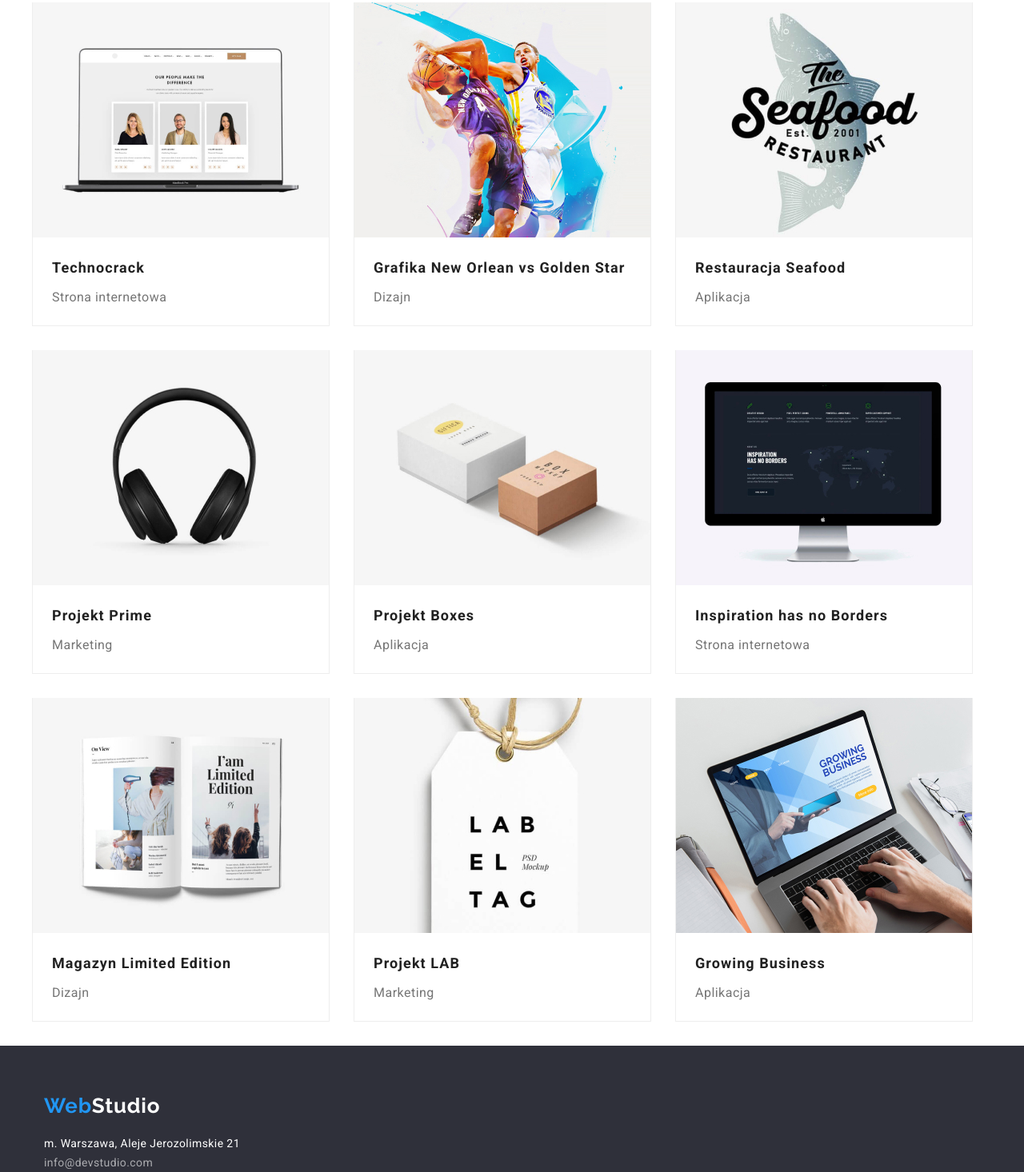
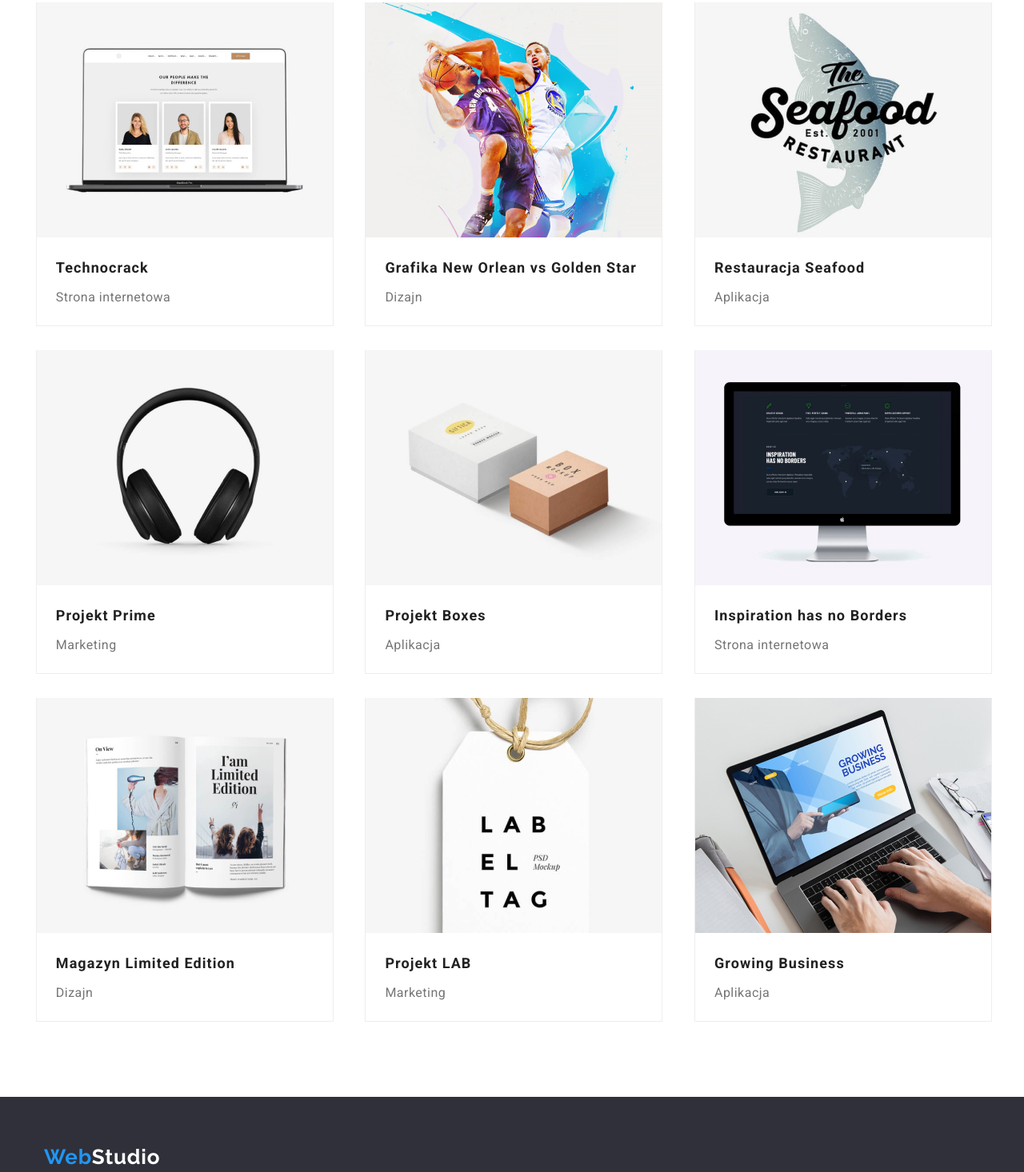
Before and after one commit to azerikt/goit-markup-hw-04, a plain HTML site: page portfolio.html in a window 1280 px wide. Shown: the part 266-1732 px from the top of the page at 80% size. Drawn offline with nearby package versions, Linux system fonts and the light colour scheme.

Commit message:
hotfix portfolio.html

```diff
--- a/css/styles.css
+++ b/css/styles.css
@@ -201,6 +201,7 @@ header {
   flex-wrap: wrap;
   display: flex;
   margin-top: 50px;
+  gap: 30px;
   text-decoration: none;
   list-style-type: none;
   box-sizing: border-box;
@@ -226,8 +227,8 @@ header {
   border-left: 1px solid #eee;
   border-right: 1px solid #eee;
   border-bottom: 1px solid #eee;
-  margin-right: 30px;
-  margin-bottom: 30px;
+  margin: auto;
+  gap: 30px;
 }
 .portfolio li:nth-child(3n) {
   margin-right: 0px;
@@ -364,6 +365,7 @@ button {
 }
 /* ------ Footer ------ */
 .footer {
+  margin-top: 94px;
   padding: 0px;
   height: 252px;
   display: flex;
--- a/portfolio.html
+++ b/portfolio.html
@@ -65,77 +65,61 @@
           </li>
         </ul>
         <ul class="portfolio container">
-          <li>
-            <figure class="portfolio-item">
+          <li class="portfolio-item">
             <img src="images/weblap.jpg" alt="web page" width="370" />
-              <figcaption class="portfolio-descr">
+            <div class="portfolio-descr">
               <h3 class="portfolio-h3">Technocrack</h3>
               <p class="portfolio-p">Strona internetowa</p>
-              </figcaption>
-            </figure>
+            </div>
           </li>
           <li class="portfolio-item">
-            <figure>
             <img src="images/footbal.jpg" alt="footbal" width="370" />
-              <figcaption class="portfolio-descr">
+            <div class="portfolio-descr">
               <h3 class="portfolio-h3">Grafika New Orlean vs Golden Star</h3>
               <p class="portfolio-p">Dizajn</p>
-              </figcaption>
-            </figure>
+            </div>
           </li>
           <li class="portfolio-item">
-            <figure>
             <img src="images/seafood.jpg" alt="foods" width="370" />
-              <figcaption class="portfolio-descr">
+            <div class="portfolio-descr">
               <h3 class="portfolio-h3">Restauracja Seafood</h3>
               <p class="portfolio-p">Aplikacja</p>
-              </figcaption>
-            </figure>
+            </div>
           </li>
           <li class="portfolio-item">
-            <figure>
             <img src="images/headphones.jpg" alt="headphones" width="370" />
-              <figcaption class="portfolio-descr">
+            <div class="portfolio-descr">
               <h3 class="portfolio-h3">Projekt Prime</h3>
               <p class="portfolio-p">Marketing</p>
-              </figcaption>
-            </figure>
+            </div>
           </li>
           <li class="portfolio-item">
-            <figure>
             <img src="images/cards.jpg" alt="cards" width="370" />
-              <figcaption class="portfolio-descr">
+            <div class="portfolio-descr">
               <h3 class="portfolio-h3">Projekt Boxes</h3>
               <p class="portfolio-p">Aplikacja</p>
-              </figcaption>
-            </figure>
+            </div>
           </li>
           <li class="portfolio-item">
-            <figure>
             <img src="images/monitor.jpg" alt="monitor" width="370" />
-              <figcaption class="portfolio-descr">
+            <div class="portfolio-descr">
               <h3 class="portfolio-h3">Inspiration has no Borders</h3>
               <p class="portfolio-p">Strona internetowa</p>
-              </figcaption>
-            </figure>
+            </div>
           </li>
           <li class="portfolio-item">
-            <figure>
             <img src="images/book.jpg" alt="book" width="370" />
-              <figcaption class="portfolio-descr">
+            <div class="portfolio-descr">
               <h3 class="portfolio-h3">Magazyn Limited Edition</h3>
               <p class="portfolio-p">Dizajn</p>
-              </figcaption>
-            </figure>
+            </div>
           </li>
           <li class="portfolio-item">
-            <figure>
             <img src="images/lable.jpg" alt="lable" width="370" />
-              <figcaption class="portfolio-descr">
+            <div class="portfolio-descr">
               <h3 class="portfolio-h3">Projekt LAB</h3>
               <p class="portfolio-p">Marketing</p>
-              </figcaption>
-            </figure>
+            </div>
           </li>
           <li class="portfolio-item">
             <figure>
```
Lines whose indentation alone changed are shown as unchanged.
